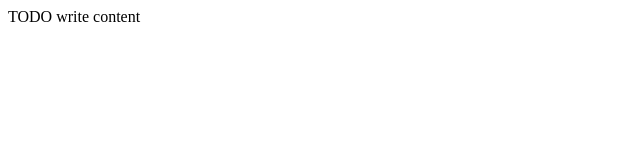
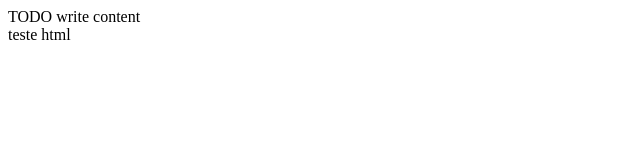
Before and after one commit to victorcasagrande/projetoweb, a website: page TrabalhoWeb2017/public_html/index.html in a window 1280 px wide. Shown: the full height of the page, 0-640 px from the left. Drawn offline with Linux system fonts and the light colour scheme.

Commit message:
Primeira Modificação

```diff
--- a/TrabalhoWeb2017/public_html/index.html
+++ b/TrabalhoWeb2017/public_html/index.html
@@ -12,5 +12,6 @@
     </head>
     <body>
         <div>TODO write content</div>
+        teste html
     </body>
 </html>
```
